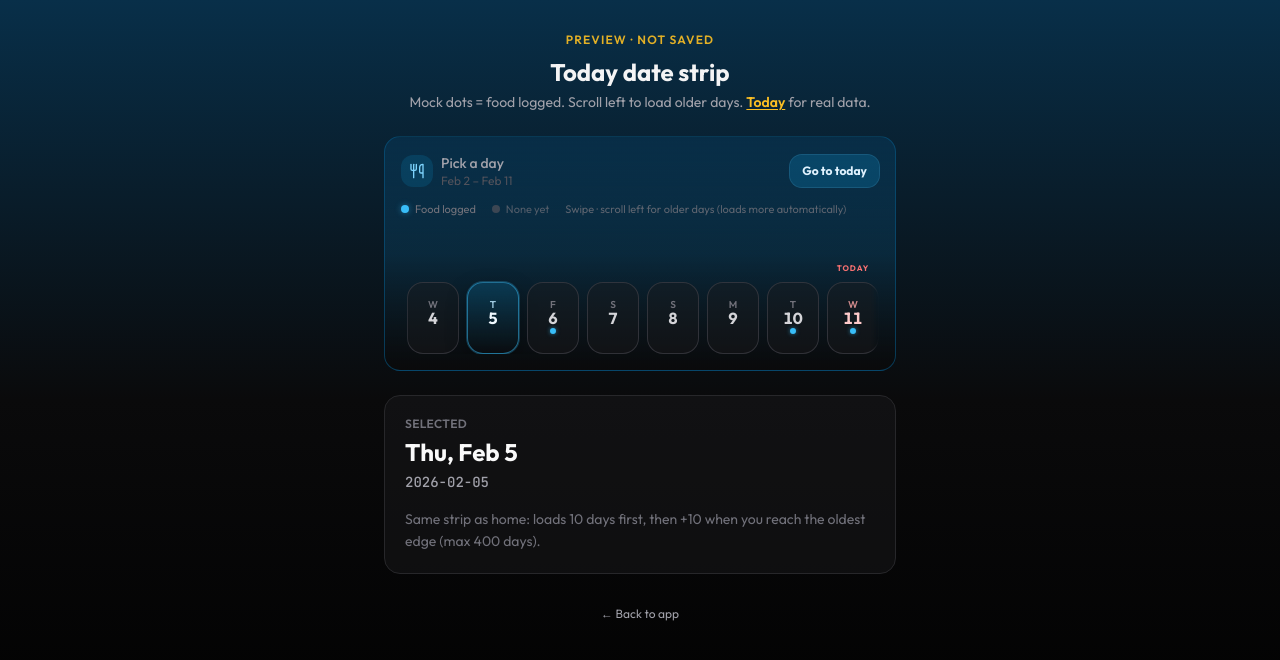
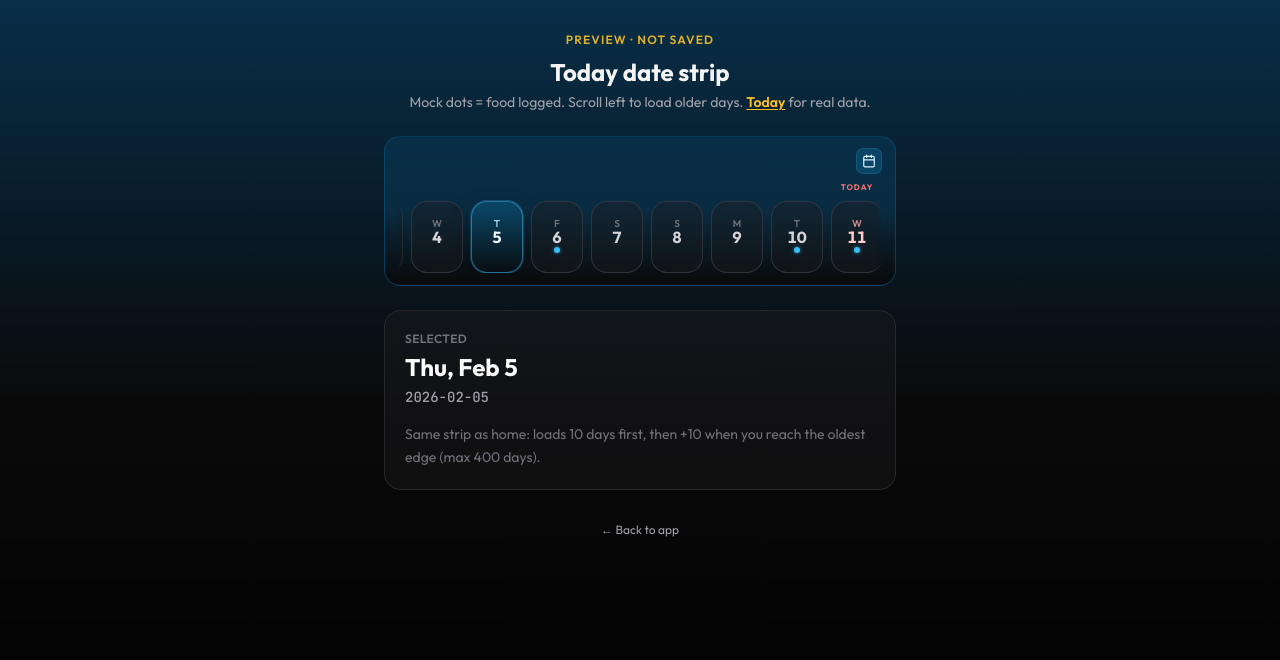
Before and after one commit to himanshuain/workoutLogger, a Next.js app: page /demo/today-strip in a window 1280 px wide. Both pictures are taken after a click on the button "T 5". Shown: the top 660 px of the page. Built offline with nearby package versions, Linux system fonts and the light colour scheme; no server answers.

Commit message:
ux improv for date strip

```diff
--- a/src/components/logging/HorizontalDateStrip.js
+++ b/src/components/logging/HorizontalDateStrip.js
@@ -1,18 +1,17 @@
 import { useRef, useLayoutEffect, useCallback } from "react";
-import { Utensils } from "lucide-react";
+import { Calendar } from "lucide-react";
 import { cn } from "@/lib/utils";
 
 const SCROLL_LOAD_EDGE_PX = 72;
 
 /**
- * Horizontal scrollable day picker (Log / Today). Infinite-style: load more past days when scrolled to the oldest edge.
+ * Horizontal scrollable day picker (Today). Infinite-style: load more past days when scrolled to the oldest edge.
  * @param {{
  *   isDarkMode: boolean;
  *   glanceDays: string[];
  *   selectedDate: string;
  *   todayStr: string;
  *   foodCountByDate: Record<string, number>;
- *   stripRangeLabel: string;
  *   onPickDate: (iso: string) => void;
  *   stripScrollAnchorDate?: string;
  *   onNearPastEdge?: () => void;
@@ -26,7 +25,6 @@ export default function HorizontalDateStrip({
   selectedDate,
   todayStr,
   foodCountByDate,
-  stripRangeLabel,
   onPickDate,
   stripScrollAnchorDate,
   onNearPastEdge,
@@ -97,75 +95,34 @@ export default function HorizontalDateStrip({
       : "border-sky-200/90 bg-gradient-to-b from-sky-50 via-sky-100/70 to-blue-50/90 shadow-sm";
 
   return (
-    <div className={cn("rounded-2xl border p-4 mb-6 transition-colors duration-300", shellGradient, className)}>
-      <div className="mb-3 flex items-center justify-between gap-2">
-        <div className="flex min-w-0 items-center gap-2">
-          <span
-            className={`flex h-8 w-8 shrink-0 items-center justify-center rounded-xl ${
-              isViewingToday
-                ? isDarkMode
-                  ? "bg-emerald-500/15 text-emerald-400"
-                  : "bg-emerald-100 text-emerald-800"
-                : isDarkMode
-                  ? "bg-sky-500/15 text-sky-300"
-                  : "bg-sky-100 text-sky-700"
-            }`}
-          >
-            <Utensils className="h-4 w-4" />
-          </span>
-          <div className="min-w-0">
-            <p className="text-card-subtitle">Pick a day</p>
-            <p className="text-metadata">{stripRangeLabel}</p>
-          </div>
-        </div>
+    <div className={cn("rounded-2xl border p-3 mb-6 transition-colors duration-300", shellGradient, className)}>
+      <div className="relative w-full min-w-0">
         {!isViewingToday && todayStr ? (
+          <div className="pointer-events-none absolute right-0 top-0 z-30 flex h-6 items-center pr-0.5">
             <button
               type="button"
               onClick={goToToday}
-            className={`shrink-0 rounded-xl px-3 py-2 text-xs font-bold transition-all active:scale-[0.97] ${
+              aria-label="Go to today"
+              className={cn(
+                "pointer-events-auto flex h-6 w-6 shrink-0 items-center justify-center rounded-md transition-all active:scale-[0.97]",
                 isDarkMode
                   ? "bg-sky-500/20 text-sky-100 ring-1 ring-sky-400/30 hover:bg-sky-500/30"
-                : "bg-sky-600 text-white shadow-sm hover:bg-sky-700"
-            }`}
+                  : "bg-sky-600 text-white shadow-sm hover:bg-sky-700",
+              )}
             >
-            Go to today
+              <Calendar className="h-3.5 w-3.5" strokeWidth={2} />
             </button>
+          </div>
         ) : null}
-      </div>
-
-      <div
-        className={`mb-3 flex flex-wrap items-center gap-x-4 gap-y-1 text-[11px] ${
-          isDarkMode ? "text-iron-500" : "text-slate-500"
-        }`}
-      >
-        <span className="inline-flex items-center gap-1.5">
-          <span
-            className={cn(
-              "inline-block h-2 w-2 rounded-full",
-              isViewingToday
-                ? isDarkMode
-                  ? "bg-emerald-400 shadow-[0_0_6px_rgba(52,211,153,0.45)]"
-                  : "bg-emerald-500"
-                : isDarkMode
-                  ? "bg-sky-400 shadow-[0_0_6px_rgba(56,189,248,0.45)]"
-                  : "bg-sky-500",
-            )}
-          />
-          Food logged
-        </span>
-        <span className="inline-flex items-center gap-1.5 opacity-70">
-          <span className={`inline-block h-2 w-2 rounded-full ${isDarkMode ? "bg-iron-600" : "bg-slate-300"}`} />
-          None yet
-        </span>
-        <span className="opacity-80">Swipe · scroll left for older days (loads more automatically)</span>
-      </div>
 
         <div
           ref={stripScrollRef}
           onScroll={handleStripScroll}
-        className={`flex min-h-[7.75rem] w-full min-w-0 items-stretch gap-2 overflow-x-auto scrollbar-hide ${
-          isDarkMode ? "[mask-image:linear-gradient(90deg,transparent,black_8px,black_calc(100%-8px),transparent)]" : ""
-        }`}
+          className={cn(
+            "flex min-h-[7.75rem] w-full min-w-0 items-stretch gap-2 overflow-x-auto scrollbar-hide",
+            isDarkMode && "[mask-image:linear-gradient(90deg,transparent,black_8px,black_calc(100%-8px),transparent)]",
+            !isViewingToday && todayStr && "pr-7",
+          )}
         >
         {glanceDays.map((d, i) => {
           const c = foodCountByDate[d] || 0;
@@ -300,5 +257,6 @@ export default function HorizontalDateStrip({
         })}
         </div>
       </div>
+    </div>
   );
 }
--- a/src/pages/demo/today-strip.js
+++ b/src/pages/demo/today-strip.js
@@ -10,7 +10,6 @@ import HorizontalDateStrip from "@/components/logging/HorizontalDateStrip";
 import {
   localDateStr,
   addDaysStr,
-  formatShortDate,
   STRIP_INITIAL_DAYS,
   STRIP_LOAD_MORE_DAYS,
   STRIP_MAX_PAST_DAYS,
@@ -52,11 +51,6 @@ export default function TodayStripDemoPage() {
     return m;
   }, [glanceDays, todayStr]);
 
-  const stripRangeLabel =
-    glanceDays.length > 0
-      ? `${formatShortDate(glanceDays[0])} – ${formatShortDate(glanceDays[glanceDays.length - 1])}`
-      : "";
-
   return (
     <>
       <Head>
@@ -82,7 +76,6 @@ export default function TodayStripDemoPage() {
             selectedDate={selected}
             todayStr={todayStr}
             foodCountByDate={mockFood}
-            stripRangeLabel={stripRangeLabel}
             onPickDate={iso => {
               if (iso <= todayStr) setSelected(iso);
             }}
--- a/src/pages/index.js
+++ b/src/pages/index.js
@@ -65,7 +65,6 @@ import LogDayWorkoutPanel from "@/components/logging/LogDayWorkoutPanel";
 import {
   addDaysStr,
   formatChipLabel,
-  formatShortDate,
   STRIP_INITIAL_DAYS,
   STRIP_LOAD_MORE_DAYS,
   STRIP_MAX_PAST_DAYS,
@@ -227,8 +226,6 @@ export default function Home() {
   }, []);
 
   const stripScrollAnchorDate = today;
-  const stripRangeLabel =
-    glanceDays.length > 0 ? `${formatShortDate(glanceDays[0])} – ${formatShortDate(glanceDays[glanceDays.length - 1])}` : "";
 
   const { data: foodCountByDate = {} } = useQuery({
     queryKey: ["pastModalFoodStrip", user?.id, glanceDays[0], glanceDays[glanceDays.length - 1]],
@@ -580,7 +577,6 @@ export default function Home() {
             selectedDate={viewingDate}
             todayStr={today}
             foodCountByDate={foodCountByDate}
-            stripRangeLabel={stripRangeLabel}
             onPickDate={pickViewingDate}
             stripScrollAnchorDate={stripScrollAnchorDate}
             onNearPastEdge={loadMoreStripPast}
```
Lines whose indentation alone changed are shown as unchanged.
